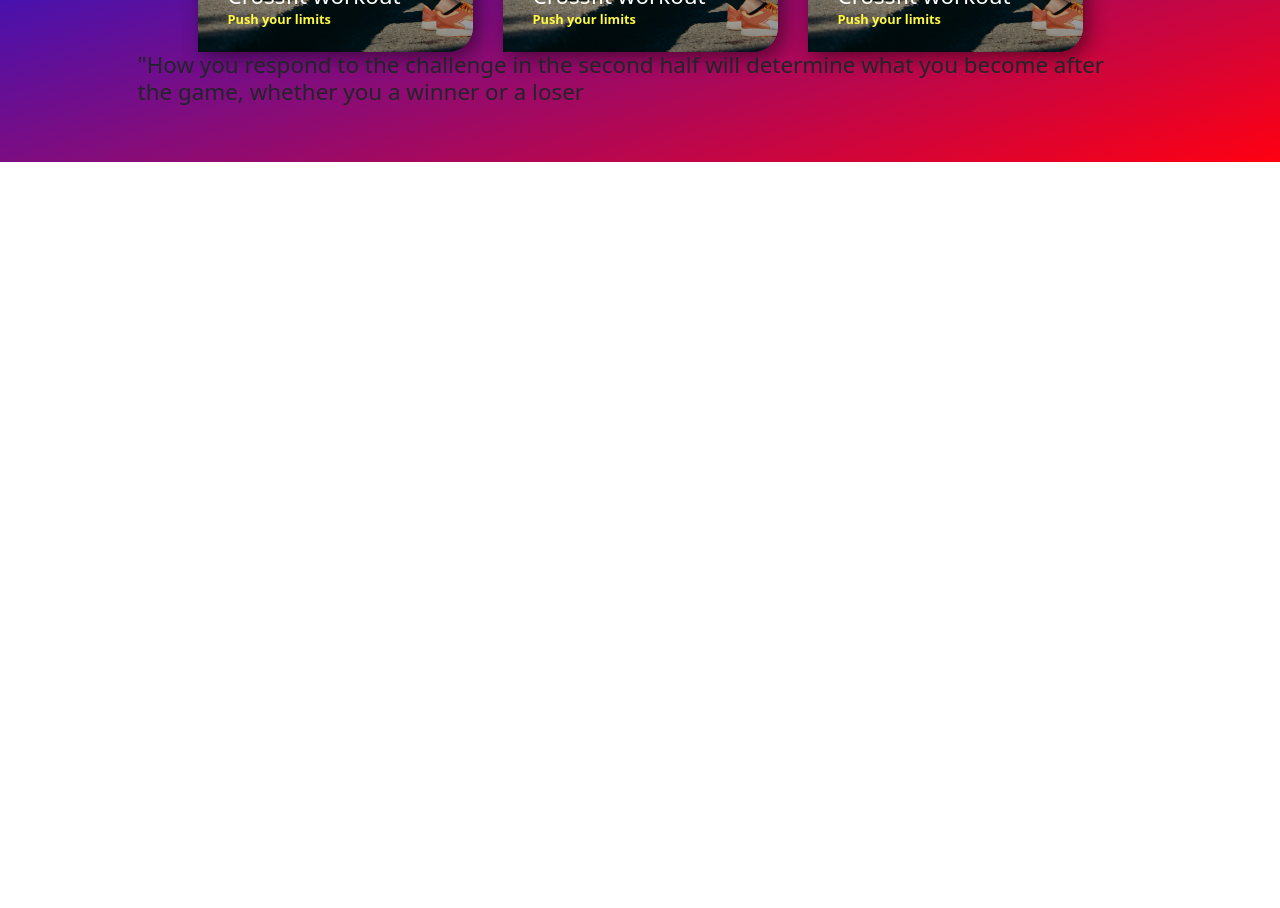
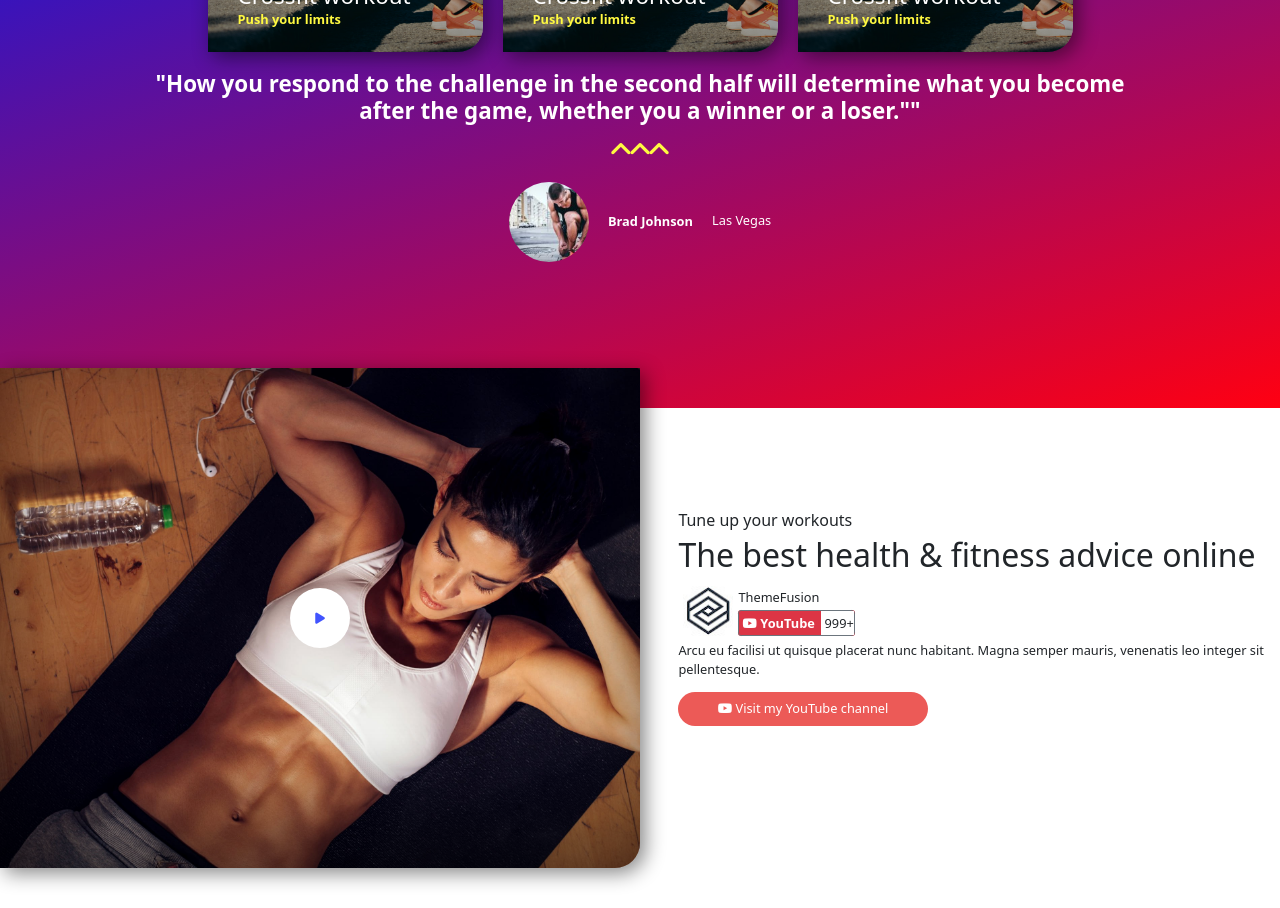
Before and after one commit to Mandrake091/proj-html-vuejs, a Vue app: page / in a window 1280 px wide. Shown: the part 740-1648 px from the top of the page. Before the commit the page ends 902 px from the top, so only its background shows below. Built offline with nearby package versions, Linux system fonts and the light colour scheme; the HTML template or start-up script is replaced by a standard one.

Commit message:
component main 2 complete. added some effects on scroll

```diff
--- a/src/App.vue
+++ b/src/App.vue
@@ -3,6 +3,7 @@
     <app-nav :datiNavbar="datiNavbar" />
     <app-jumbotron/>
     <app-main/>
+    <app-main-2/>
   </div>
 </template>
 
@@ -12,6 +13,7 @@ import AOS from "aos";
 import AppNav from "./components/AppNav.vue";
 import AppJumbotron from "./components/AppJumbotron.vue";
 import AppMain from './components/AppMain.vue';
+import AppMain2 from './components/AppMain2.vue';
 
 export default {
   data() {
@@ -25,6 +27,7 @@ export default {
     AppNav,
     AppJumbotron,
     AppMain,
+    AppMain2,
   },
   methods: {},
   mounted() {
--- a/src/components/AppMain.vue
+++ b/src/components/AppMain.vue
@@ -3,27 +3,65 @@
     <div class="background">
       <div class="container">
         <div class="row justify-content-center">
-          <div id="img1" class="col-3 d-flex">
+          <div
+            id="img1"
+            class="col-3 d-flex"
+            data-aos="fade-up"
+            data-aos-offset="200"
+            data-aos-delay="50"
+            data-aos-duration="1000"
+          >
             <div class="card-text">
               <h3>Crossfit workout</h3>
               <p>Push your limits</p>
             </div>
           </div>
-          <div id="img1" class="col-3 d-flex">
+          <div
+            id="img1"
+            class="col-3 d-flex"
+            data-aos="fade-up"
+            data-aos-offset="200"
+            data-aos-delay="100"
+            data-aos-duration="1500"
+          >
             <div class="card-text">
               <h3>Crossfit workout</h3>
               <p>Push your limits</p>
             </div>
           </div>
-          <div id="img1" class="col-3 d-flex">
+          <div
+            id="img1"
+            class="col-3 d-flex"
+            data-aos="fade-up"
+            data-aos-offset="200"
+            data-aos-delay="150"
+            data-aos-duration="2000"
+          >
             <div class="card-text">
               <h3>Crossfit workout</h3>
               <p>Push your limits</p>
             </div>
           </div>
         </div>
-        <div class="row">
-            <h3>"How you respond to the challenge in the second half will determine what you become after the game, whether you a winner or a loser</h3>
+        <div class="phrase row pt-4 pb-4 text-center align-items-center">
+          <h3 class="fw-bold">
+            "How you respond to the challenge in the second half will determine
+            what you become after the game, whether you a winner or a loser.""
+          </h3>
+          <p class="fs-2">
+            <i class="fa-solid fa-angle-up"></i>
+            <i class="fa-solid fa-angle-up"></i>
+            <i class="fa-solid fa-angle-up"></i>
+          </p>
+          <div class="text-white pb-5 mb-5">
+            <img
+              class="rounded-pill"
+              src="../assets/images/avatar-1-2x.jpg"
+              alt=""
+            />
+            <span class=" px-4 fw-bold">Brad Johnson</span>
+            <span>Las Vegas</span>
+          </div>
         </div>
       </div>
     </div>
@@ -51,10 +89,15 @@ export default {
   width: 80%;
 }
 .row {
-  row-gap: 30px;
-  column-gap: 30px;
+  column-gap: 20px;
   position: relative;
   top: -50px;
+}
+.fa-solid {
+  color: $title-color;
+}
+.phrase {
+  color: $primary-text;
 }
 .card-text {
   position: absolute;
@@ -79,7 +122,8 @@ export default {
   filter: drop-shadow(5px 5px 10px rgba(0, 0, 0, 0.481));
 }
 img {
-  border-radius: 0 0 50px 0;
-  box-shadow: inset 10px 10px black;
+
+    height: 80px;
+
 }
 </style>
--- /dev/null
+++ b/src/components/AppMain2.vue
@@ -0,0 +1,122 @@
+<template>
+  <main>
+    <div class="background">
+      <div class="container-fluid">
+        <div class="row justify-content-between align-items-center">
+          <div
+            id="img1"
+            class="col-6 d-flex justify-content-center align-items-center"
+            data-aos="fade-right"
+            data-aos-offset="200"
+            data-aos-delay="50"
+            data-aos-duration="1000"
+          >
+            <div
+              class="play-button rounded-circle text-center"
+              data-aos="fade-right"
+              data-aos-offset="200"
+              data-aos-delay="1000"
+              data-aos-duration="500"
+            >
+              <i class="fa-solid fa-play"></i>
+            </div>
+          </div>
+          <div class="col-6 ps-5">
+            <h5>Tune up your workouts</h5>
+            <h1>The best health & fitness advice online</h1>
+            <div class="d-flex align-items-center">
+              <img
+                class="channel-logo"
+                src="../assets/images/unnamed.jpg"
+                alt=""
+              />
+              <div class="m-0">
+                <p class="mb-2">ThemeFusion</p>
+                <strong
+                  class="bg-danger text-white rounded-2 border border-secondary p-1 pe-0"
+                >
+                  <i class="fa-brands fa-youtube"></i> YouTube
+                  <p
+                    class="bg-white text-dark d-inline m-1 p-1 pe-0 me-0 fw-normal"
+                  >
+                    999+
+                  </p>
+                </strong>
+              </div>
+            </div>
+            <p>
+              Arcu eu facilisi ut quisque placerat nunc habitant. Magna semper
+              mauris, venenatis leo integer sit pellentesque.
+            </p>
+            <button class="btn-youtube btn rounded-pill px-5 py-2">
+              <i class="fa-brands fa-youtube"></i>
+              Visit my YouTube channel
+            </button>
+          </div>
+        </div>
+      </div>
+    </div>
+  </main>
+</template>
+<script>
+export default {
+  name: "AppMain2",
+};
+</script>
+
+<style lang="scss" scoped>
+@import "../style/generals.scss";
+.background {
+  width: 100%;
+  height: 100%;
+}
+.play-button {
+  line-height: 60px;
+  width: 60px;
+  height: 60px;
+  background-color: $primary-text;
+  color: $button-color;
+}
+.btn {
+  margin-right: 30px;
+  color: $primary-text;
+  background-color: $icon-color;
+  &:hover.btn-youtube {
+    background-color: $button-color;
+    color: $primary-text;
+  }
+}
+.row {
+  position: relative;
+  top: -40px;
+}
+.channel-logo {
+  margin: 5px;
+  width: 50px;
+  height: 50px;
+}
+.phrase {
+  color: $primary-text;
+}
+.card-text {
+  position: absolute;
+  bottom: 10px;
+  left: 30px;
+  & > h3 {
+    margin: 0;
+    color: $primary-text;
+  }
+  & > p {
+    font-weight: bold;
+    color: $title-color;
+  }
+}
+#img1 {
+  height: 500px;
+  background-image: url("../assets/images/service15-2x.jpg");
+  background-size: 100%;
+  box-shadow: inset 0px -50px 100px rgba(0, 0, 0, 0.478);
+  border-radius: 0 0 25px 0;
+  filter: drop-shadow(5px 5px 10px rgba(0, 0, 0, 0.481));
+}
+</style>
```
